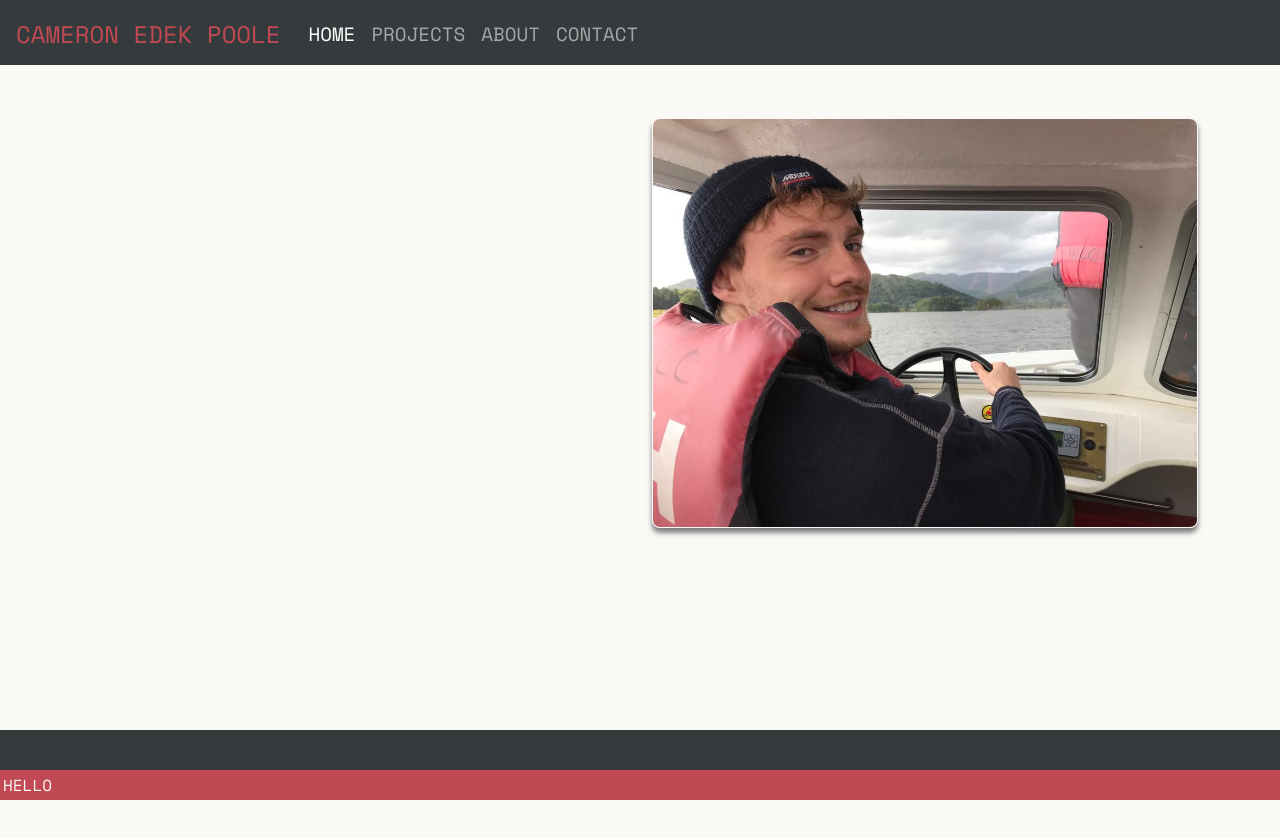
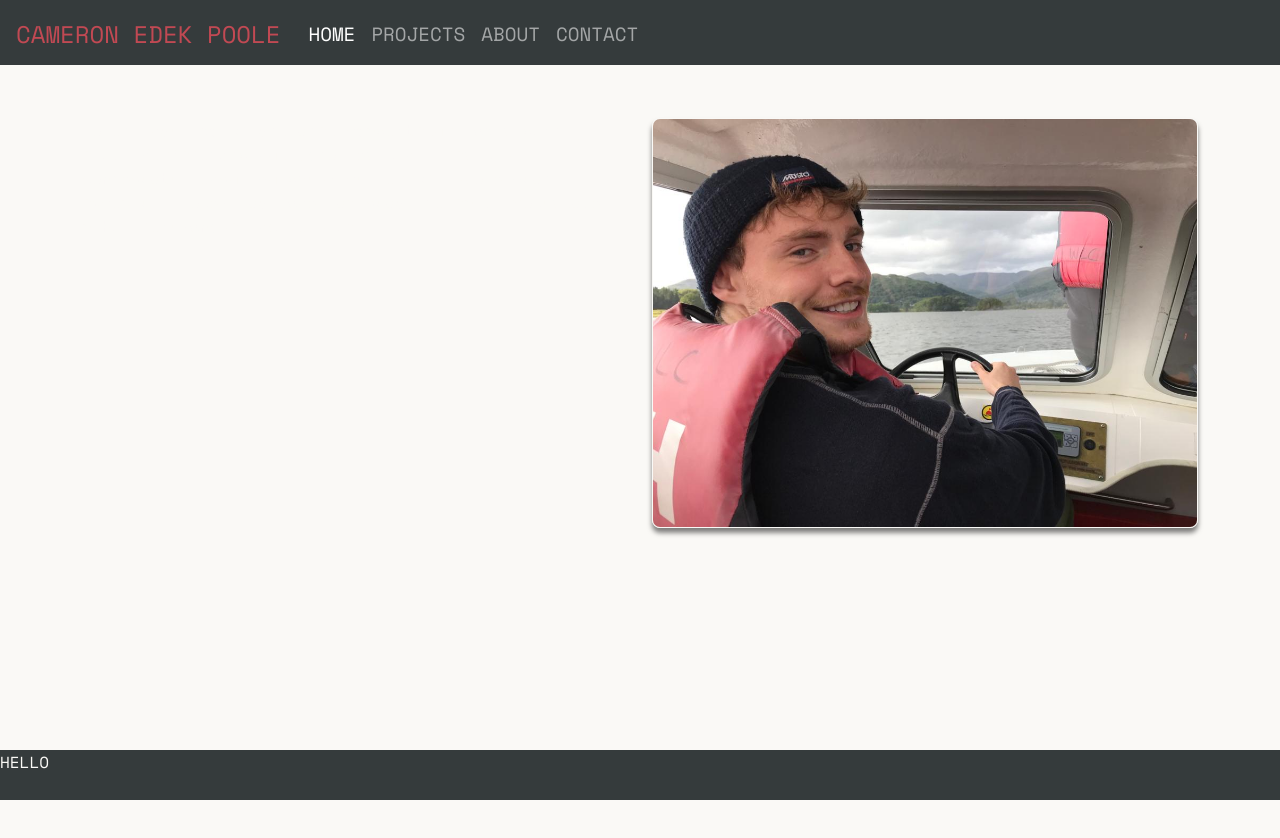
Before and after one commit to cedekpoole/react-portfolio, a React (Vite) app: page / in a window 1280 px wide. Shown: the top 838 px of the page. Built offline with nearby package versions, Linux system fonts and the light colour scheme.

Commit message:
update styling for footer

```diff
--- a/src/components/Footer.css
+++ b/src/components/Footer.css
@@ -1,14 +1,11 @@
 .footer {
-    min-height: 70px;
+    min-height: 50px;
     background: var(--dark-color);
     position: relative;
 }
 
 .footer span {
-   position: absolute;
    bottom: 0;
    left: 0;
    right: 0;
-   padding: 3px;
-   background: var(--brand-color);
 }
```
